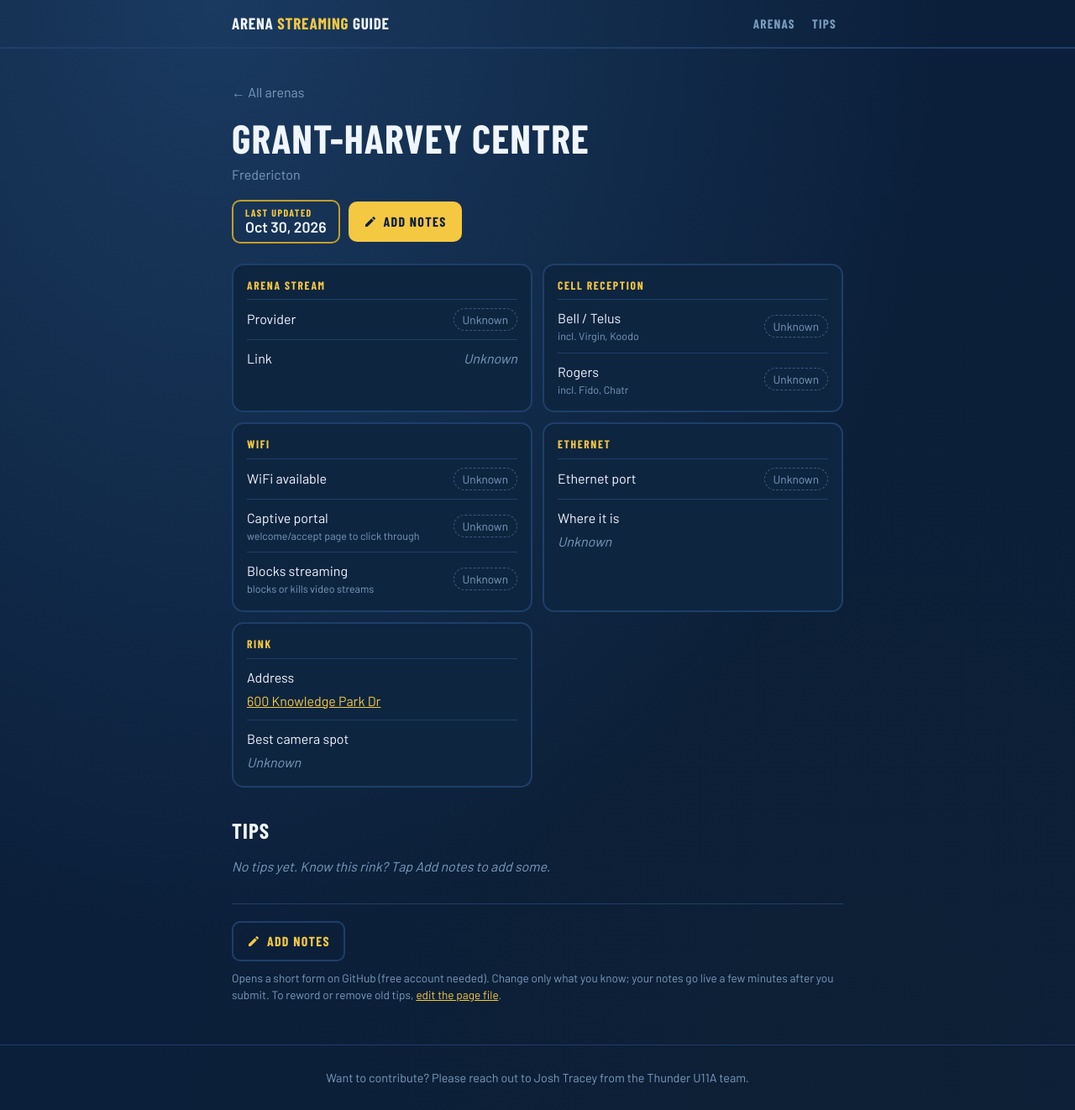
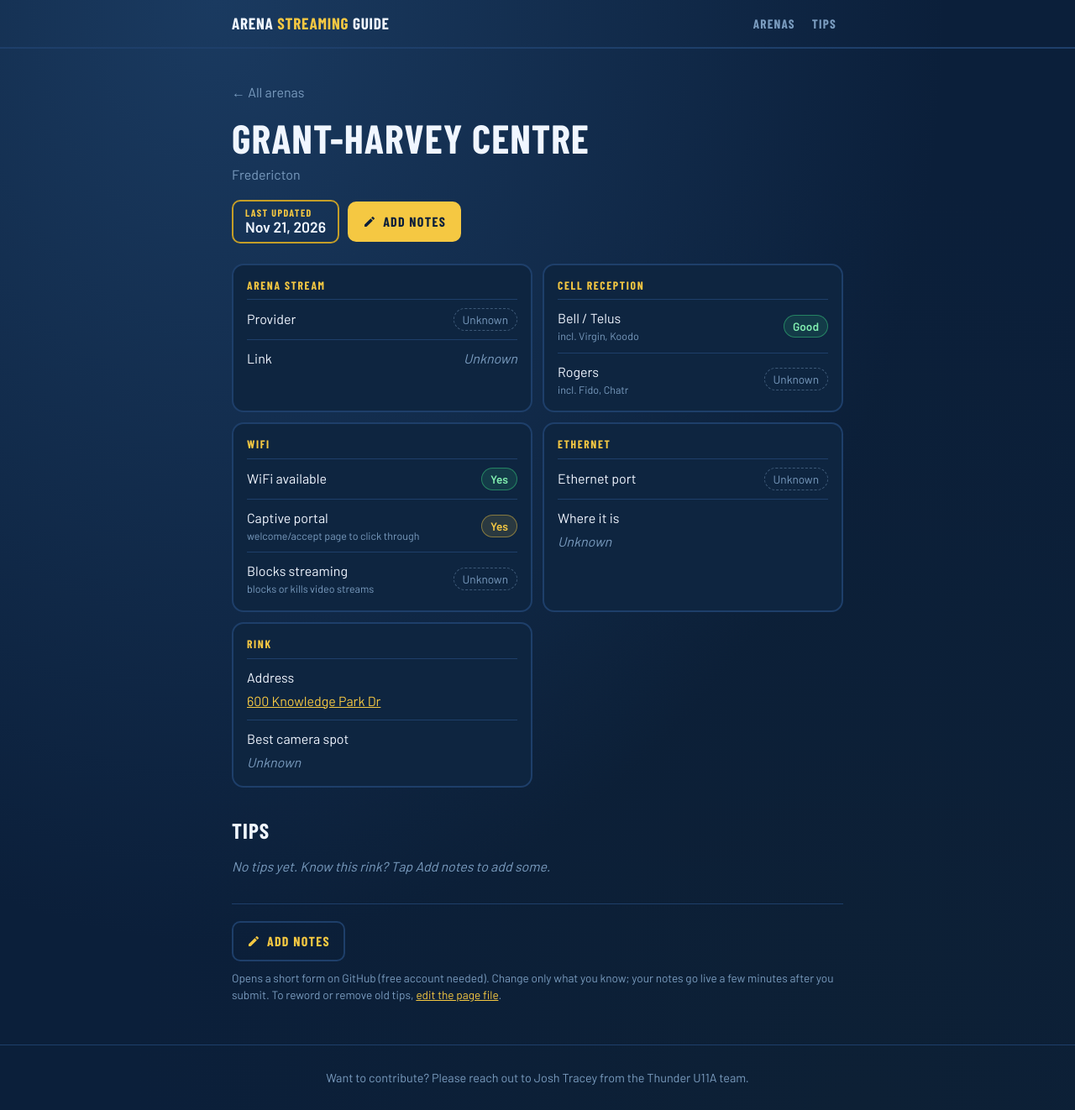
Before and after one commit to joshtracey/traceyfamily, a Jekyll site: the page built from arenas/_rinks/grant-harvey-centre.md, in a window 1280 px wide. Shown: the whole page at 84% size. Built offline with Jekyll 4.4.1, drawn with Linux system fonts in a browser that asks for light colours; some web fonts are replaced.

Commit message:
Update Grant-Harvey Centre from #8
Co-authored-by: joshtracey <271859502+joshtracey@users.noreply.github.com>

```diff
--- a/arenas/_rinks/grant-harvey-centre.md
+++ b/arenas/_rinks/grant-harvey-centre.md
@@ -14,13 +14,13 @@ city: Fredericton
 address: 600 Knowledge Park Dr
 arena_stream: Unknown
 arena_stream_link:
-cell_bell_telus: Unknown
+cell_bell_telus: Good
 cell_rogers: Unknown
-wifi: Unknown
-captive_portal: Unknown
+wifi: Yes
+captive_portal: Yes
 blocks_streaming: Unknown
 ethernet: Unknown
 ethernet_location:
 best_camera_spot:
-last_updated: 2026-10-30
+last_updated: 2026-11-21
 ---
```
